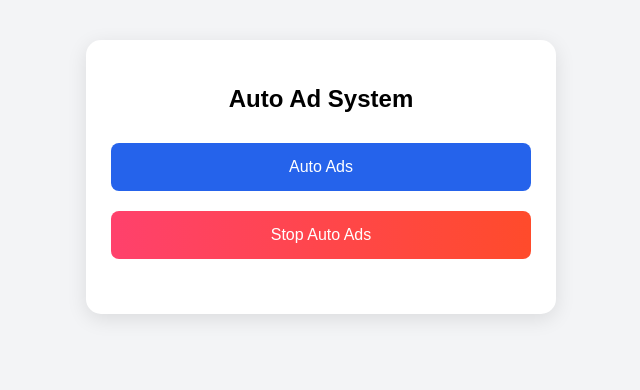
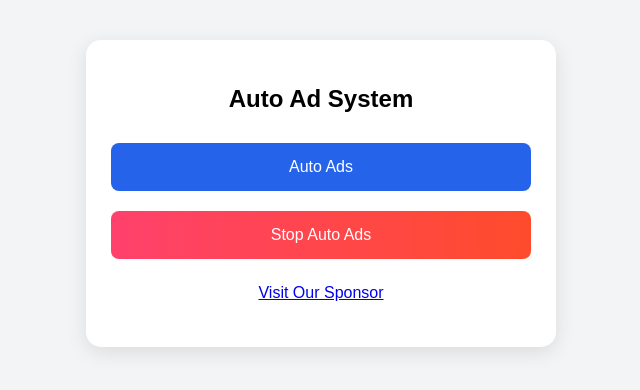
Before and after one commit to x2874979434/x2874979434.github.io, a plain HTML site: page index.html in a window 1280 px wide. Shown: the whole page, without its empty margins (319-959 px from the left). Drawn offline with Linux system fonts and the light colour scheme.

Commit message:
Update index.html

```diff
--- a/index.html
+++ b/index.html
@@ -54,10 +54,15 @@
     .ad-block {
       margin: 20px auto;
     }
+
+    .smartlink {
+      margin: 15px 0;
+      font-size: 16px;
+    }
   </style>
 
-  <!-- Social Bar -->
-  <script type='text/javascript' src='//pl26946769.profitableratecpm.com/38/ea/51/38ea51398fa02dfda59639b4f6fa109b.js'></script>
+  <!-- Popunder for x2874979434.github.io -->
+  <script type='text/javascript' src='//pl27778590.revenuecpmgate.com/3f/33/ad/3f33ad5e01837736b03cd85f04c803a0.js'></script>
 </head>
 <body>
 
@@ -81,6 +86,11 @@
     <button id="stopBtn" onclick="stopAutoRefresh()">Stop Auto Ads</button>
     <div id="timer">Next refresh in <span id="count">30</span>s</div>
 
+    <!-- Smartlink for x2874979434.github.io -->
+    <div class="smartlink">
+      <a href="https://www.revenuecpmgate.com/nwa9cnsq24?key=364931acc7bbd6ea8b6307c7fffb941f" target="_blank">Visit Our Sponsor</a>
+    </div>
+
     <!-- Native Banner (Original) -->
     <div class="ad-block">
       <script async="async" data-cfasync="false" src="//pl26910486.profitableratecpm.com/9095f38af9c76eecc4eea926d9942cbf/invoke.js"></script>
@@ -100,7 +110,7 @@
     </div>
   </div>
 
-  <!-- New 468x60 Banner -->
+  <!-- 468x60 Banner for x2874979434.github.io -->
   <div class="ad-block">
     <script type="text/javascript">
       atOptions = {
@@ -114,11 +124,7 @@
     <script type="text/javascript" src="//www.highperformanceformat.com/13ede1f6155c05877e4a8ddadc4055c5/invoke.js"></script>
   </div>
 
-  <!-- Previous Popunder -->
-  <script type='text/javascript' src='//pl27778289.revenuecpmgate.com/f7/50/a5/f750a57218858c73d8b32fa000ec6e1c.js'></script>
-
-  <!-- New Popunders -->
-  <script type='text/javascript' src='//pl27778590.revenuecpmgate.com/3f/33/ad/3f33ad5e01837736b03cd85f04c803a0.js'></script>
+  <!-- Social Bar for x2874979434.github.io -->
   <script type='text/javascript' src='//pl27778593.revenuecpmgate.com/ca/b4/0f/cab40f273b78fb6694f290a7b2c5ac51.js'></script>
 
   <script>
```
